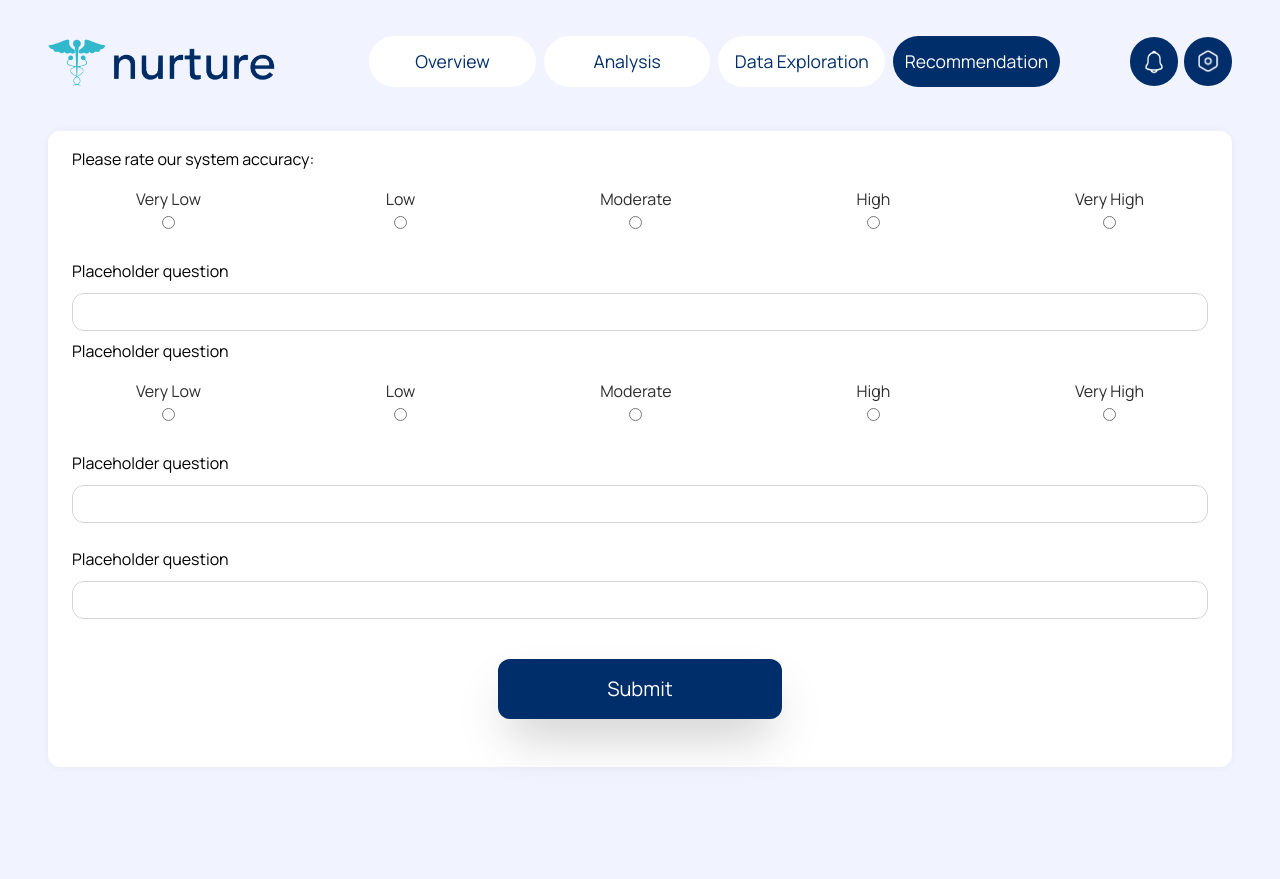
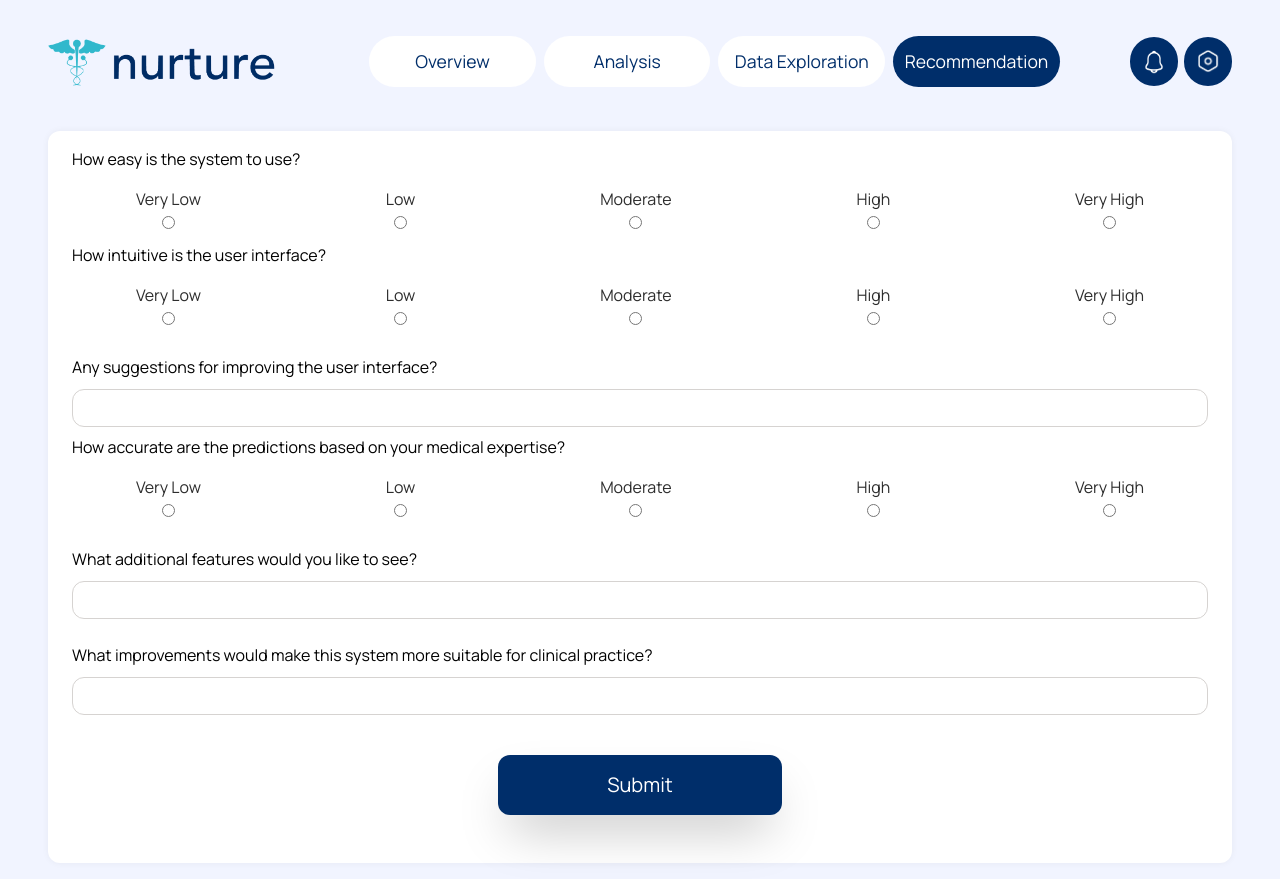
Before and after one commit to abdulla056/nurture, a React (Vite) app: page /dashboard/recommendation in a window 1280 px wide. Before the commit the page ends 800 px from the top, so only its background shows below. Built offline with nearby package versions, Linux system fonts and the light colour scheme; no server answers.

Commit message:
recommendations form

```diff
--- a/src/components/common/HeadingSection.jsx
+++ b/src/components/common/HeadingSection.jsx
@@ -1,8 +1,11 @@
 import PrimaryButton from "./PrimaryButton";
 import CustomLine from "./CustomLine";
 import { useNavigate } from "react-router-dom";
+import { PredictionDetailsContext } from "../../store/prediction-details-context";
+import { useContext } from "react";
 
-export default function HeadingSection({overview = true, patientId}) {
+export default function HeadingSection({overview = true}) {
+  const { patientId } = useContext(PredictionDetailsContext);
   const navigate = useNavigate();
   return (
     <>
--- a/src/components/recommendation/OptionsPicker.jsx
+++ b/src/components/recommendation/OptionsPicker.jsx
@@ -1,6 +1,6 @@
 const options = ["Very Low", "Low", "Moderate", "High", "Very High"];
 
-export default function OptionsPicker({children}) {
+export default function OptionsPicker({ children, onChange, name }) {
   return (
     <div className="w-full">
       <label className="flex flex-col mb-4">{children}</label>
@@ -9,7 +9,13 @@ export default function OptionsPicker({children}) {
           <div key={option} className="flex flex-col items-center">
             <span>{option}</span>
             <label>
-              <input type="radio" name="accuracy" className="form-radio hover:cursor-pointer" />
+              <input
+                type="radio"
+                name={name}
+                value={option}
+                className="form-radio hover:cursor-pointer"
+                onChange={(e) => onChange(e.target.value)}
+              />
             </label>
           </div>
         ))}
--- a/src/pages/Overview.jsx
+++ b/src/pages/Overview.jsx
@@ -14,7 +14,6 @@ import { PredictionDetailsContext } from "../store/prediction-details-context";
 import { useContext } from "react";
 
 export default function Overview() {
-  const { patientId } = useContext(PredictionDetailsContext);
   return (
     <AnimatePresence>
       <motion.div
@@ -23,7 +22,7 @@ export default function Overview() {
         animate={{ opacity: 1, y: 0 }}
         transition={{ duration: 0.4, ease: "easeOut" }}
       >
-        <HeadingSection patientId={patientId} />
+        <HeadingSection />
         <div className="flex flex-row justify-between" id="mainSection">
           <PredictedCauseSection />
           <div className="grid grid-flow-col grid-rows-2 gap-6 grid-cols-2">
--- a/src/pages/Recommendations.jsx
+++ b/src/pages/Recommendations.jsx
@@ -2,19 +2,33 @@ import PrimaryContainer from "../components/layout/PrimaryContainer";
 import OptionsPicker from "../components/recommendation/OptionsPicker";
 import TextField from "../components/common/TextField";
 import PrimaryButton from "../components/common/PrimaryButton";
-import { useRef } from "react";
 import ConfirmationPopup from "../components/layout/ConfirmationPopup";
 import { AnimatePresence, motion } from "framer-motion";
+import { useState, useRef } from "react";
 // import {useForm} from "react-hook-form";
 
 export default function Recommendations() {
-  // const { register, handleSubmit } = useForm();
   const dialog = useRef();
-  const systemAccuracy = useRef();
-  const helpfulness = useRef();
-  const interfaceUsefullnes = useRef();
-  const predictionTime = useRef();
-  const additionalComments = useRef();
+  const [formData, setFormData] = useState({
+    easeOfUse: "",
+    intuitiveUI: "",
+    userInterfaceImprovement: "",
+    accuracy: "",
+    additionalFeatures: "",
+    improvements: "",
+  });
+
+  const handleChange = (id, value) => {
+    setFormData({ ...formData, [id]: value });
+    console.log(formData);
+  };
+
+  const handleSubmit = (e) => {
+    e.preventDefault();
+    console.log("Form Data Submitted:", formData);
+    dialog.current.showModal();
+    // Here you can add the API call to submit the form data
+  };
 
   return (
     <AnimatePresence>
@@ -33,26 +47,51 @@ export default function Recommendations() {
             }
           />
           <form className="flex flex-col gap-2 items-center">
-            <OptionsPicker>Please rate our system accuracy:</OptionsPicker>
+            <OptionsPicker
+              onChange={(value) => handleChange("easeOfUse", value)}
+              name={"easeOfUse"}
+            >
+              How easy is the system to use?
+            </OptionsPicker>
+            <OptionsPicker
+              onChange={(value) => handleChange("intuitiveUI", value)}
+              name={"intuitiveUI"}
+            >
+              How intuitive is the user interface?
+            </OptionsPicker>
             <TextField
-              id={"something"}
+              formDataChanged={(value) =>
+                handleChange("userInterfaceImprovement", value)
+              }
+              id={"userInterfaceImprovement"}
               type={"text"}
-              label={"Placeholder question"}
+              label={"Any suggestions for improving the user interface?"}
             />
-            <OptionsPicker>Placeholder question</OptionsPicker>
+            <OptionsPicker
+              onChange={(value) => handleChange("accuracy", value)}
+              name={"accuracy"}
+            >
+              How accurate are the predictions based on your medical expertise?
+            </OptionsPicker>
             <TextField
-              id={"something"}
+              formDataChanged={(value) =>
+                handleChange("additionalFeatures", value)
+              }
+              id={"additionalFeatures"}
               type={"text"}
-              label={"Placeholder question"}
+              label={"What additional features would you like to see?"}
             />
             <TextField
-              id={"something"}
+              formDataChanged={(value) => handleChange("improvements", value)}
+              id={"improvements"}
               type={"text"}
-              label={"Placeholder question"}
+              label={
+                "What improvements would make this system more suitable for clinical practice? "
+              }
             />
             <PrimaryButton
               className={"my-8 w-1/4 shadow-2xl !py-4 hover:scale-105"}
-              onClick={() => dialog.current.showModal()}
+              onClick={handleSubmit}
               type={"button"}
             >
               Submit
```
